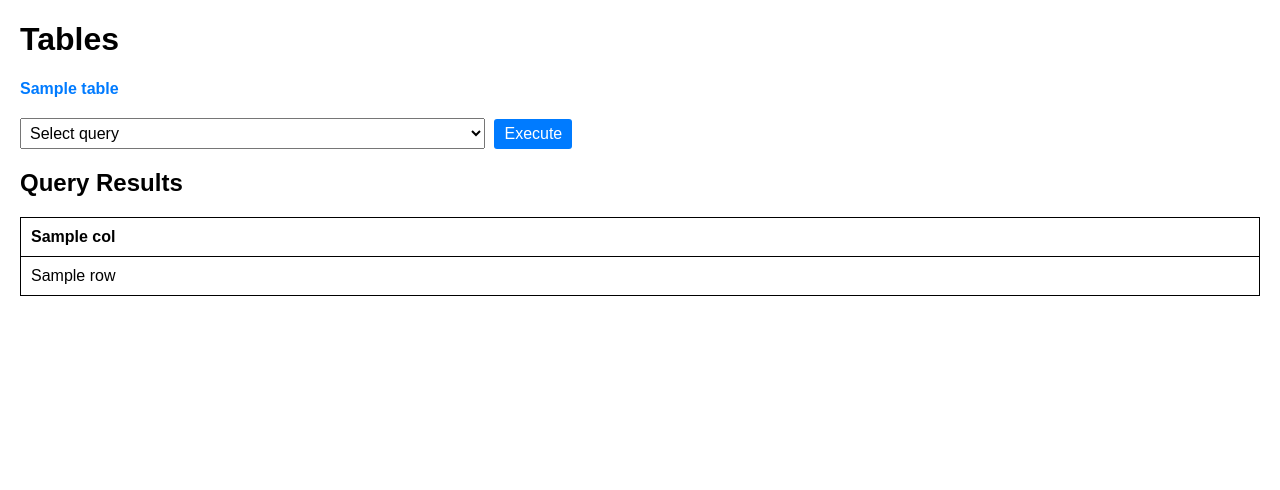
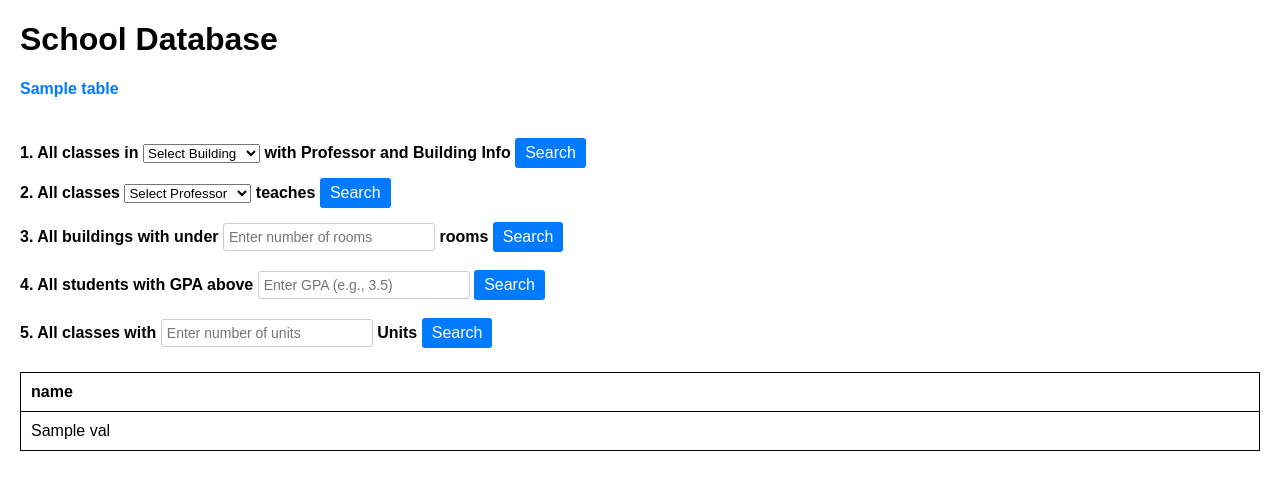
Before and after one commit to georgepatterson2002/school-database-ui, a Flask app: template templates/index.html in a window 1280 px wide. Shown: the top 490 px of the page. Run offline with Flask 3, Linux system fonts and the light colour scheme; the template is opened without the code that fills it: most values are stand-ins (such as "Sample title", 1, 10 or a date in 2020).

Commit message:
User Input for Queries

```diff
--- a/app.py
+++ b/app.py
@@ -3,16 +3,20 @@ import mysql.connector
 
 app = Flask(__name__)
 
-# MySQL connection details
+# Define database configuration
 db_config = {
-    'host': '//',     # server address
-    'user': '//',          # username
-    'password': '//',  # password
-    'database': '//'   # database name
+    'host': '//',
+    'user': '//',
+    'password': '//',
+    'database': '//'
 }
 
+def get_db_connection():
+    connection = mysql.connector.connect(**db_config)
+    return connection
+
 def get_tables():
-    conn = mysql.connector.connect(**db_config)
+    conn = get_db_connection()
     cursor = conn.cursor()
     cursor.execute("SHOW TABLES")
     tables = [table[0] for table in cursor.fetchall() if table[0]]
@@ -21,15 +25,43 @@ def get_tables():
 
 @app.route('/')
 def index():
-    tables = get_tables()
-    return render_template('index.html', tables=tables)
+    conn = get_db_connection()
+    cursor = conn.cursor(dictionary=True)
+
+    # Fetch unique building names
+    try:
+        cursor.execute("SELECT DISTINCT Building_Name FROM Buildings")
+        building_names = [row['Building_Name'] for row in cursor.fetchall()]
+        print("Building names fetched:", building_names)  # Debugging statement
+    except Exception as e:
+        print("Error fetching building names:", e)
+        building_names = []
+
+    # Fetch unique professor names
+    try:
+        cursor.execute("SELECT DISTINCT CONCAT(First_Name, ' ', Last_Name) AS full_name FROM Professors")
+        professor_names = [row['full_name'] for row in cursor.fetchall()]
+        print("Professor names fetched:", professor_names)  # Debugging statement
+    except Exception as e:
+        print("Error fetching professor names:", e)
+        professor_names = []
+
+    cursor.close()
+    conn.close()
+
+    # Render index with no query results
+    return render_template('index.html',
+                           tables=get_tables(),
+                           building_names=building_names,
+                           professor_names=professor_names,
+                           query_results=None)  # Ensure no search triggers prematurely
+
 
 @app.route('/table/<table_name>')
 def show_table(table_name):
-    # Retrieve the error message if present in the query string
     error_message = request.args.get('error_message', None)
 
-    conn = mysql.connector.connect(**db_config)
+    conn = get_db_connection()
     cursor = conn.cursor(dictionary=True)
     cursor.execute(f"SELECT * FROM {table_name}")
     rows = cursor.fetchall()
@@ -39,11 +71,10 @@ def show_table(table_name):
 
     return render_template('table.html', table_name=table_name, rows=rows, columns=columns, error_message=error_message)
 
-
 @app.route('/add/<table_name>', methods=['POST'])
 def add_entry(table_name):
     data = request.form.to_dict()
-    conn = mysql.connector.connect(**db_config)
+    conn = get_db_connection()
     cursor = conn.cursor()
     placeholders = ', '.join(['%s'] * len(data))
     sql = f"INSERT INTO {table_name} ({', '.join(data.keys())}) VALUES ({placeholders})"
@@ -52,12 +83,11 @@ def add_entry(table_name):
         conn.commit()
         error_message = None
     except mysql.connector.Error as err:
-        conn.rollback()  # Rollback in case of error
+        conn.rollback()
         error_message = f"SQL Error: {err}"
     finally:
         conn.close()
 
-    # Show error message
     if error_message:
         return redirect(url_for('show_table', table_name=table_name, error_message=error_message))
     else:
@@ -68,45 +98,133 @@ def delete_entry(table_name, id):
     pk_column = {'Students': 'Student_ID', 'Buildings': 'Building_ID',
                  'Departments': 'Department_ID', 'Professors': 'Professor_ID',
                  'Classes': 'Class_ID'}.get(table_name)
-    conn = mysql.connector.connect(**db_config)
+    conn = get_db_connection()
     cursor = conn.cursor()
     try:
         cursor.execute(f"DELETE FROM {table_name} WHERE {pk_column} = %s", (id,))
         conn.commit()
         error_message = None
     except mysql.connector.Error as err:
-        conn.rollback()  # Rollback in case of error
+        conn.rollback()
         error_message = f"SQL Error: {err}"
     finally:
         conn.close()
 
-    # Redirect back to the table page with the error message if there was an issue
     if error_message:
         return redirect(url_for('show_table', table_name=table_name, error_message=error_message))
     else:
         return redirect(url_for('show_table', table_name=table_name))
 
-@app.route('/execute_query', methods=['POST'])
-def execute_query():
-    query = request.form['query']
-    conn = mysql.connector.connect(**db_config)
+@app.route('/query', methods=['GET'])
+def query():
+    # Fetch dropdown context first
+    conn = get_db_connection()
     cursor = conn.cursor(dictionary=True)
     try:
-        cursor.execute(query)
-        rows = cursor.fetchall()
-        columns = cursor.column_names
-        query_results = {
-            'rows': rows,
-            'columns': columns
-        }
-        error_message = None
-    except mysql.connector.Error as err:
-        query_results = None
-        error_message = f"SQL Error: {err}"
+        cursor.execute("SELECT DISTINCT Building_Name FROM Buildings")
+        building_names = [row['Building_Name'] for row in cursor.fetchall()]
+
+        cursor.execute("SELECT DISTINCT CONCAT(First_Name, ' ', Last_Name) AS full_name FROM Professors")
+        professor_names = [row['full_name'] for row in cursor.fetchall()]
+    except Exception as e:
+        print("Error fetching dropdown values:", e)
+        building_names = []
+        professor_names = []
     finally:
+        cursor.close()
         conn.close()
 
-    return render_template('index.html', tables=get_tables(), query_results=query_results, error_message=error_message)
+    # Check if any query parameter is provided; if none, return to index without showing results
+    if not any(request.args.get(key) for key in ['building_name', 'professor_name', 'room_count', 'gpa_threshold', 'unit_count']):
+        return render_template(
+            'index.html',
+            tables=get_tables(),
+            building_names=building_names,
+            professor_names=professor_names,
+            query_results=None  # No results to show
+        )
+
+    # Execute the query only if parameters are provided
+    conn = get_db_connection()
+    cursor = conn.cursor(dictionary=True)
+
+    try:
+        # Determine query logic
+        if 'building_name' in request.args and request.args['building_name']:
+            query_sql = """
+                SELECT c.Class_Code, c.Class_Name, p.First_Name, p.Last_Name, b.Building_Name
+                FROM Classes c
+                JOIN Professors p ON c.Professor_ID = p.Professor_ID
+                JOIN Buildings b ON c.Building_ID = b.Building_ID
+                WHERE b.Building_Name = %s
+            """
+            params = (request.args['building_name'],)
+
+        elif 'professor_name' in request.args and request.args['professor_name']:
+            query_sql = """
+                SELECT c.Class_Code, c.Class_Name, c.Time, c.Day
+                FROM Classes c
+                JOIN Professors p ON c.Professor_ID = p.Professor_ID
+                WHERE CONCAT(p.First_Name, ' ', p.Last_Name) = %s
+            """
+            params = (request.args['professor_name'],)
+
+        elif 'room_count' in request.args and request.args['room_count']:
+            query_sql = """
+                SELECT *
+                FROM Buildings
+                WHERE Number_of_Rooms < %s
+            """
+            params = (request.args['room_count'],)
+
+        elif 'gpa_threshold' in request.args and request.args['gpa_threshold']:
+            query_sql = """
+                SELECT *
+                FROM Students
+                WHERE GPA > %s
+            """
+            params = (request.args['gpa_threshold'],)
+
+        elif 'unit_count' in request.args and request.args['unit_count']:
+            query_sql = """
+                SELECT *
+                FROM Classes
+                WHERE Units = %s
+            """
+            params = (request.args['unit_count'],)
+
+        else:
+            # If no valid query params are provided
+            query_results = []
+            cursor.close()
+            conn.close()
+            return render_template(
+                'index.html',
+                tables=get_tables(),
+                building_names=building_names,
+                professor_names=professor_names,
+                query_results=query_results
+            )
+
+        # Execute query safely
+        cursor.execute(query_sql, params)
+        query_results = cursor.fetchall()
+    except mysql.connector.Error as err:
+        query_results = []
+        print(f"SQL Error: {err}")
+    finally:
+        cursor.close()
+        conn.close()
+
+    # Render results dynamically
+    return render_template(
+        'index.html',
+        tables=get_tables(),
+        building_names=building_names,
+        professor_names=professor_names,
+        query_results=query_results
+    )
+
 
 if __name__ == '__main__':
     app.run(debug=True)
--- a/schema.sql
+++ b/schema.sql
@@ -29,7 +29,7 @@ CREATE TABLE Buildings (
 CREATE TABLE Departments (
     Department_ID INT AUTO_INCREMENT PRIMARY KEY,
     Department_Name VARCHAR(100),
-    Department_Head_ID INT,  -- Renamed from Professor_ID to Department_Head_ID, allowing NULL values
+    Department_Head_ID INT,
     Building_ID INT,
     CONSTRAINT fk_department_head FOREIGN KEY (Department_Head_ID) REFERENCES Professors(Professor_ID)
         ON DELETE SET NULL ON UPDATE CASCADE,
--- a/templates/index.html
+++ b/templates/index.html
@@ -57,79 +57,118 @@
             padding: 10px;
             text-align: left;
         }
+        .queries {
+            margin-top: 40px;
+        }
+        .queries form {
+            margin: 10px 0;
+        }
+        .queries label {
+            font-weight: bold;
+        }
+        .queries input[type="text"],
+        .queries input[type="number"] {
+            padding: 5px;
+            font-size: 14px;
+            margin: 5px 0;
+            border: 1px solid #ccc;
+            border-radius: 3px;
+            width: 200px;
+        }
+        .queries button {
+            padding: 6px 10px;
+            font-size: 16px;
+            cursor: pointer;
+            background-color: #007BFF;
+            color: white;
+            border: none;
+            border-radius: 3px;
+        }
+        .queries button:hover {
+            background-color: #0056b3;
+        }
     </style>
 </head>
 <body>
-    <h1>Tables</h1>
+    <h1>School Database</h1>
     <ul>
         {% for table in tables %}
             <li><a href="{{ url_for('show_table', table_name=table) }}">{{ table }}</a></li>
         {% endfor %}
     </ul>
 
-    <div class="dropdown">
-        <form method="post" action="/execute_query">
-            <select name="query_select" onchange="this.form.query.value=this.options[this.selectedIndex].value;">
+    <div class="queries">
+        <form method="get" action="/query">
+            <label>1. All classes in
+                <select name="building_name">
+                    <option value="">Select Building</option>
+                    {% for building in building_names %}
+                        <option value="{{ building }}">{{ building }}</option>
+                    {% endfor %}
+                </select>
+            with Professor and Building Info</label>
+            <button type="submit">Search</button>
+        </form>
 
-                <option value="" disabled selected>Select query</option>
+        <form method="get" action="/query">
+            <label>2. All classes
+                <select name="professor_name">
+                    <option value="">Select Professor</option>
+                    {% for professor in professor_names %}
+                        <option value="{{ professor }}">{{ professor }}</option>
+                    {% endfor %}
+                </select>
+            teaches</label>
+            <button type="submit">Search</button>
+        </form>
 
-                <option value="SELECT
-                c.Class_ID,
-                c.Class_Name,
-                c.Class_Code,
-                c.Units,
-                c.Time,
-                c.Day,
-                c.Semester,
-                b.Building_Name,
-                CONCAT(p.First_Name, ' ', p.Last_Name) AS Professor_Name,
-                b.Number_of_Rooms AS Building_Capacity
-            FROM Classes c
-            JOIN Buildings b ON c.Building_ID = b.Building_ID
-            JOIN Professors p ON c.Professor_ID = p.Professor_ID
-            WHERE b.Building_Name = 'Computer Lab'
-            ORDER BY c.Class_Name;">All Classes In Computer Lab with Professor and Building Info</option>
+        <form method="get" action="/query">
+            <label>3. All buildings with under
+                <input type="number" name="room_count" placeholder="Enter number of rooms">
+            rooms</label>
+            <button type="submit">Search</button>
+        </form>
 
-                <option value="SELECT c.Class_Name, c.Class_Code, c.Units, c.Time, c.Day, c.Semester
-                FROM Classes c
-                JOIN Professors p ON c.Professor_ID = p.Professor_ID
-                WHERE p.First_Name = 'Alan' AND p.Last_Name = 'Turing';">All Classes Professor Alan Turing Teaches</option>
+        <form method="get" action="/query">
+            <label>4. All students with GPA above
+                <input type="number" step="0.1" name="gpa_threshold" placeholder="Enter GPA (e.g., 3.5)">
+            </label>
+            <button type="submit">Search</button>
+        </form>
 
-                <option value="SELECT Building_Name, Number_of_Rooms
-                FROM Buildings
-                WHERE Number_of_Rooms < 100;">All Buildings with Under 100 Rooms</option>
-
-                <option value="SELECT Student_ID, First_Name, Last_Name, GPA
-                FROM Students
-                WHERE GPA > 3.5;">All Students with GPA Above 3.5</option>
-
-                <option value="SELECT Class_Name, Class_Code, Units, Time, Day, Semester
-                FROM Classes
-                WHERE Units = 3;">All Classes with 3 Units</option>
-            </select>
-            <input type="hidden" name="query">
-            <button type="submit">Execute</button>
+        <form method="get" action="/query">
+            <label>5. All classes with
+                <input type="number" name="unit_count" placeholder="Enter number of units">
+            Units</label>
+            <button type="submit">Search</button>
         </form>
     </div>
 
-
-
-    {% if query_results %}
-        <h2>Query Results</h2>
+    {% if query_results is not none %}
+    {% if query_results|length == 0 %}
+        <p>No results found or invalid search. Try again!</p>
+    {% else %}
+        <!-- Display the query results -->
         <table>
-            <tr>
-                {% for col in query_results.columns %}
-                    <th>{{ col }}</th>
-                {% endfor %}
-            </tr>
-            {% for row in query_results.rows %}
+            <thead>
                 <tr>
-                    {% for col in query_results.columns %}
-                        <td>{{ row[col] }}</td>
+                    {% for col in query_results[0].keys() %}
+                        <th>{{ col }}</th>
                     {% endfor %}
                 </tr>
-            {% endfor %}
+            </thead>
+            <tbody>
+                {% for row in query_results %}
+                    <tr>
+                        {% for val in row.values() %}
+                            <td>{{ val }}</td>
+                        {% endfor %}
+                    </tr>
+                {% endfor %}
+            </tbody>
         </table>
     {% endif %}
+{% endif %}
+
 </body>
 </html>
--- a/templates/table.html
+++ b/templates/table.html
@@ -11,7 +11,6 @@
 
         h1 {
             text-align: center;
-            color: #333;
         }
 
         table {
```
